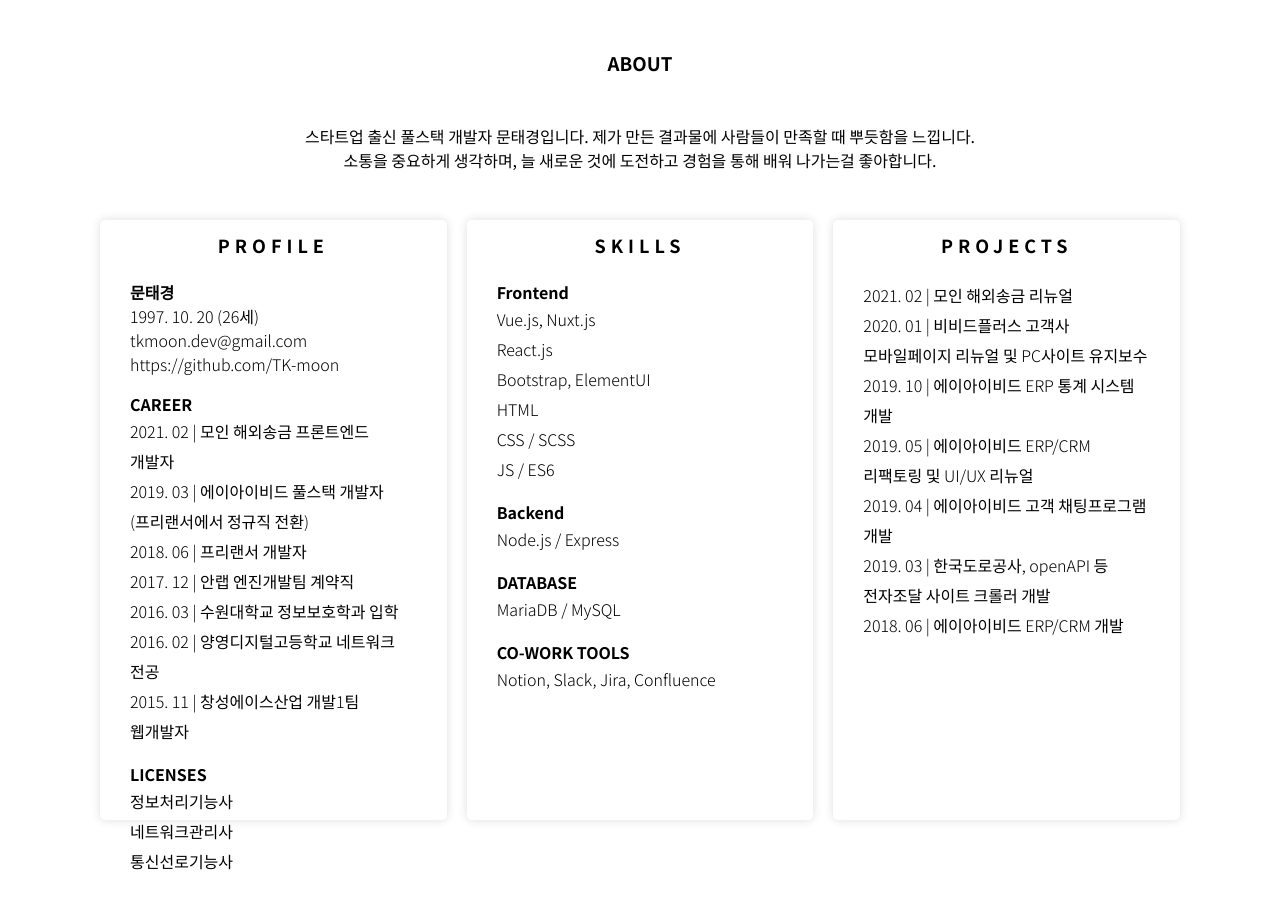
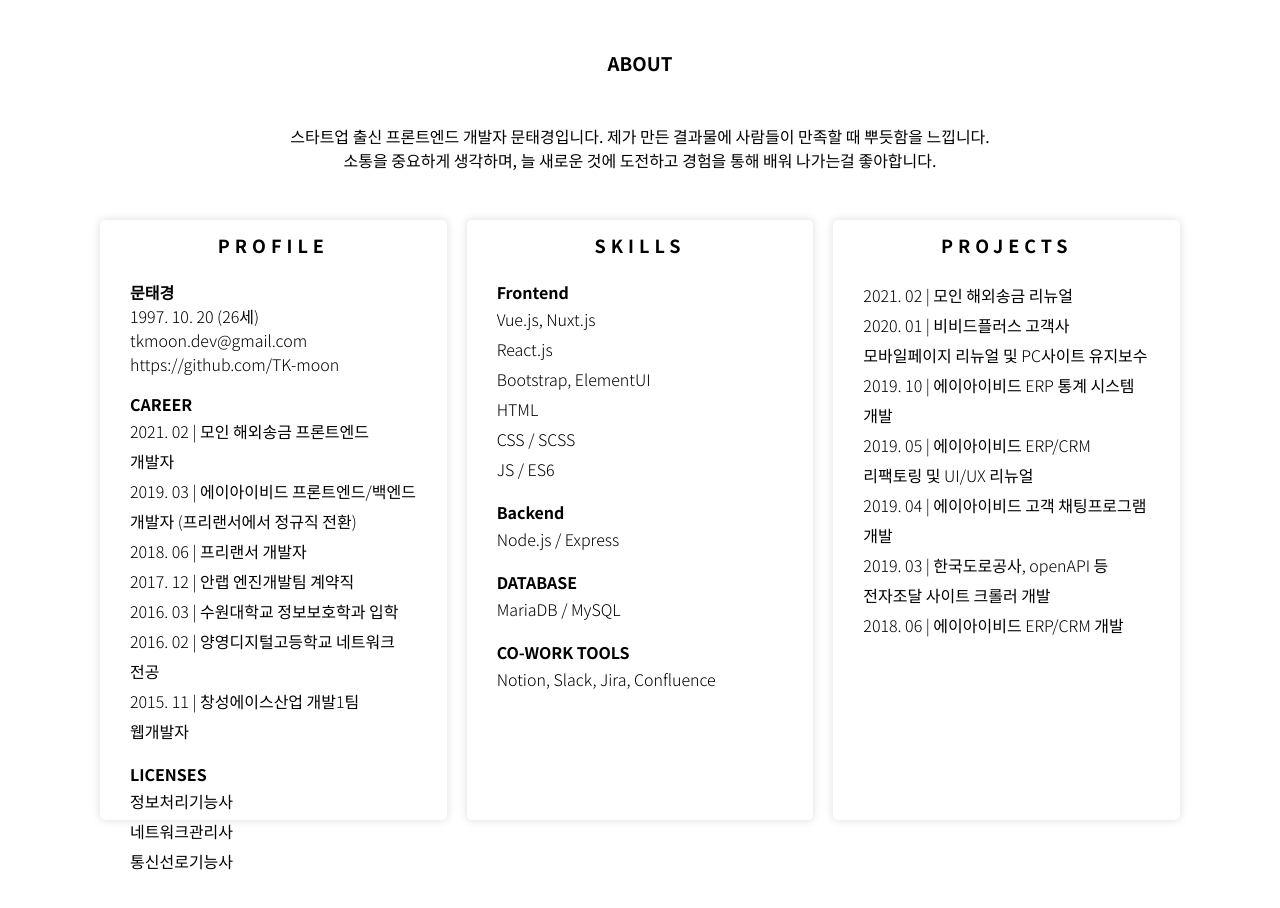
Before and after one commit to TK-moon/Portfolio_v1, a plain HTML site: page index.html in a window 1280 px wide. Shown: the part 820-1728 px from the top of the page. Drawn offline with nearby package versions, Linux system fonts and the light colour scheme.

Commit message:
fix word

```diff
--- a/index.html
+++ b/index.html
@@ -55,7 +55,7 @@
           <h1>ABOUT</h1>
         </div>
         <article class="text-center mb-3">
-            <p>스타트업 출신 풀스택 개발자 문태경입니다. 제가 만든 결과물에 사람들이 만족할 때 뿌듯함을 느낍니다.</p>
+          <p>스타트업 출신 프론트엔드 개발자 문태경입니다. 제가 만든 결과물에 사람들이 만족할 때 뿌듯함을 느낍니다.</p>
           <p>소통을 중요하게 생각하며, 늘 새로운 것에 도전하고 경험을 통해 배워 나가는걸 좋아합니다.</p>
         </article>
         <div id="aboutGrid">
@@ -69,7 +69,7 @@
               <p class="text-bold mt-1">CAREER</p>
               <ol>
                 <li>2021. 02 | 모인 해외송금 프론트엔드 개발자</li>
-                  <li>2019. 03 | 에이아이비드 풀스택 개발자 (프리랜서에서 정규직 전환)</li>
+                <li>2019. 03 | 에이아이비드 프론트엔드/백엔드 개발자 (프리랜서에서 정규직 전환)</li>
                 <li>2018. 06 | 프리랜서 개발자</li>
                 <li>2017. 12 | 안랩 엔진개발팀 계약직</li>
                 <li>2016. 03 | 수원대학교 정보보호학과 입학</li>
@@ -126,7 +126,13 @@
           </div>
         </div>
       </section>
+
+      <!-- <section>
+        <div class="page-title">
+          <h1>근무 이력</h1>
         </div>
+      </section> -->
+
       <section id="portfolio">
         <div class="page-title">
           <h1>PORTFOLIO</h1>
```
Lines whose indentation alone changed are shown as unchanged.
